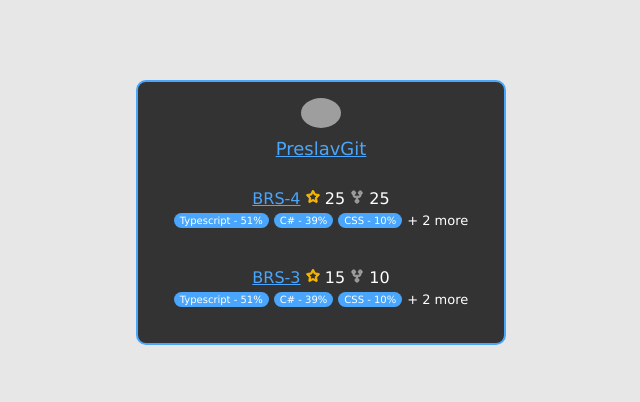
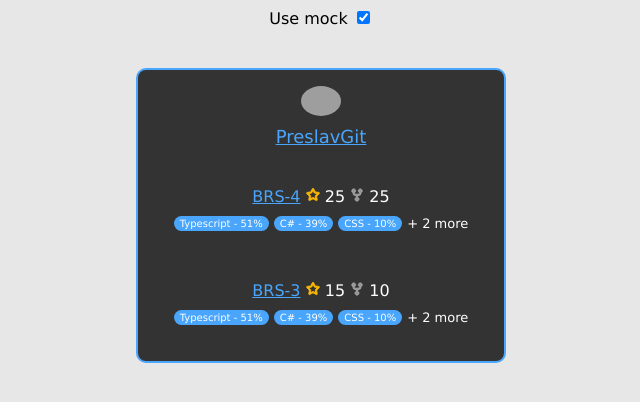
Before and after one commit to PreslavGit/GitProfileCard, a website built with Vite: page index.html in a window 1280 px wide. Shown: the whole page, without its empty margins (319-959 px from the left). Built offline with nearby package versions, Linux system fonts and the light colour scheme; grey boxes are pictures that could not be loaded.

Commit message:
CardComponent, UI interactivity

```diff
--- a/index.html
+++ b/index.html
@@ -7,12 +7,13 @@
   </head>
   <body>
     <div id="app">
-      <div id="card">
-          <img alt="Avatar" id="avatar">
-          <a id="username" target="_blank"></a>
-          <div id="repos"></div>
+      <label for="mockCheckbox">Use mock</label>
+      <input type="checkbox" id="mockCheckbox" checked="true">
+      <div style="text-align: center; display: none;" id="searchContainer">
+        <input type="text" id="userSearch" value="torvalds">
+        <button id="userSearchBtn">Search</button>
       </div>
     </div>
-    <script type="module" src="/src/main.ts"></script>
+    <script type="module" src="/src/main.ts" defer></script>
   </body>
 </html>
--- /dev/null
+++ b/src/CardComponent.ts
@@ -0,0 +1,96 @@
+import { GithubService } from "./GithubService"
+import { User, Repository } from "./types"
+
+export class CardComponent {
+    constructor(private readonly service: GithubService){}
+
+    public async appendCard(appendTo: Node, username: string) {
+        const {user, repos} = await this.getCardData(username)
+
+        const cardNode = this.createCardNode(user)
+        repos.forEach(r => {
+            this.appendRepo(cardNode, r)
+        })
+
+        appendTo.appendChild(cardNode)
+    }
+
+    private createCardNode(user: User){
+        const template = document.createElement('template')
+
+        template.innerHTML = `
+          <div id="card">
+              <img alt="Avatar" id="avatar" src="${user.avatar_url}">
+              <a id="username" target="_blank" href="${user.html_url}">${user.login}</a>
+              <div id="repos"></div>
+          </div>
+        `
+
+        return template.content.firstElementChild as Element
+    }
+
+    private appendRepo(repos: Node, repo: Repository) {
+        const template = document.createElement('template')
+        template.innerHTML = this.getRepoString(repo)
+
+        repos.appendChild(template.content.firstElementChild as Element)
+    }
+
+    private getRepoString(repo: Repository) {
+        if (repo.languages == null) repo.languages = {}
+
+        const languageKeys = Object.keys(repo.languages)
+        const langsByteSum = languageKeys.reduce((prev, curr) => {
+            const acc = repo.languages?.[curr] ?? 0
+            return prev + acc
+        }, 0)
+        const maxLangsDisplay = 3
+
+        return `
+        <div class="repo">
+          <div>
+            <a class="repoName" target="_blank" href="${repo.html_url}">
+              ${repo.name}
+            </a>
+            <span>
+              <svg viewBox="0 0 16 16" version="1.1" width="14">
+                <path stroke="#fcba03" fill="#fcba03" d="M8 .25a.75.75 0 0 1 .673.418l1.882 3.815 4.21.612a.75.75 0 0 1 .416 1.279l-3.046 2.97.719 4.192a.751.751 0 0 1-1.088.791L8 12.347l-3.766 1.98a.75.75 0 0 1-1.088-.79l.72-4.194L.818 6.374a.75.75 0 0 1 .416-1.28l4.21-.611L7.327.668A.75.75 0 0 1 8 .25Zm0 2.445L6.615 5.5a.75.75 0 0 1-.564.41l-3.097.45 2.24 2.184a.75.75 0 0 1 .216.664l-.528 3.084 2.769-1.456a.75.75 0 0 1 .698 0l2.77 1.456-.53-3.084a.75.75 0 0 1 .216-.664l2.24-2.183-3.096-.45a.75.75 0 0 1-.564-.41L8 2.694Z"></path>
+              </svg>
+              ${repo.stargazers_count}
+              <svg viewBox="0 0 16 16" version="1.1" width="14">
+                <path stroke="#a3a3a3" fill="#a3a3a3" d="M5 5.372v.878c0 .414.336.75.75.75h4.5a.75.75 0 0 0 .75-.75v-.878a2.25 2.25 0 1 1 1.5 0v.878a2.25 2.25 0 0 1-2.25 2.25h-1.5v2.128a2.251 2.251 0 1 1-1.5 0V8.5h-1.5A2.25 2.25 0 0 1 3.5 6.25v-.878a2.25 2.25 0 1 1 1.5 0ZM5 3.25a.75.75 0 1 0-1.5 0 .75.75 0 0 0 1.5 0Zm6.75.75a.75.75 0 1 0 0-1.5.75.75 0 0 0 0 1.5Zm-3 8.75a.75.75 0 1 0-1.5 0 .75.75 0 0 0 1.5 0Z"></path>
+              </svg>
+              ${repo.forks}
+            </span>
+          </div>
+          <div class="repoLangs">
+            ${languageKeys.map((l, i) => {
+            if (i < maxLangsDisplay) {
+                return `<div class="repoLang">${l} - ${this.displayPercentage(langsByteSum, (repo.languages?.[l] ?? 0))}%</div>`
+            } else if (i === maxLangsDisplay) {
+                return `<div class="repoLangsMore">+ ${languageKeys.length - maxLangsDisplay} more</div>`
+            }
+        }).join('')}
+          </div>
+        </div>
+      `
+    }
+
+    private displayPercentage(sum: number, part: number) {
+        return (part / sum * 100).toFixed()
+    }
+
+    private async getCardData(username: string) {
+        const user = await this.service.getUserByUsername(username)
+        if(!user) throw new Error("User not found")
+
+        const repos = await this.service.getUserRepos(username)
+
+        for (const repo of repos) {
+            const repoLangs = await this.service.getRepoLanguages(username, repo.name)
+            repo.languages = repoLangs
+        }
+
+        return {user, repos}
+    }
+}
--- /dev/null
+++ b/src/GithubService.mock.ts
@@ -0,0 +1,23 @@
+import { GithubService } from "./GithubService";
+import { Repository, RepositoryLanguages, User } from "./types";
+
+export class GithubServiceMock extends GithubService {
+    public async getRepoLanguages(): Promise<RepositoryLanguages> {
+        return { "Typescript": 123123, "C#": 92834, "CSS": 23234, "JSON": 234, "YAML": 212 }
+    }
+
+    public async getUserByUsername(): Promise<User | null> {
+        return {
+            avatar_url: "https://avatars.githubusercontent.com/u/115504848?s=400&v=4",
+            login: "PreslavGit",
+            html_url: "https://github.com/PreslavGit"
+        }
+    }
+
+    public async getUserRepos(): Promise<Repository[]> {
+        return [
+            { name: "BRS-4", html_url: "https://github.com/PreslavGit/BRS-4", forks: 25, stargazers_count: 25 },
+            { name: "BRS-3", html_url: "https://github.com/PreslavGit/BRS-4", forks: 10, stargazers_count: 15 }
+        ]
+    }
+}
--- a/src/GithubService.ts
+++ b/src/GithubService.ts
@@ -2,18 +2,6 @@ import { APIErrorMsg, Repository, RepositoryLanguages, User } from "./types"
 
 export class GithubService {
   private URL = 'https://api.github.com'
-
-  private async fetchRequest<T>(route: string): Promise<T> {
-    const res = await fetch(this.URL + route)
-
-    if (res.status >= 400) {
-      const err = await res.json() as APIErrorMsg
-      throw new Error(err.message)
-    }
-
-    const json = await res.json() as T
-    return json
-  }
 
   public async getUserByUsername(username: string){
     let user: User | null = null
@@ -48,8 +36,19 @@ export class GithubService {
     return langs;
   }
 
+  private async fetchRequest<T>(route: string): Promise<T> {
+    const res = await fetch(this.URL + route)
+
+    if (res.status >= 400) {
+      const err = await res.json() as APIErrorMsg
+      throw new Error(err.message)
+    }
+
+    const json = await res.json() as T
+    return json
+  }
+
   private handleError(err: unknown){
-    // TODO
     alert(err)
   }
 }
--- a/src/main.ts
+++ b/src/main.ts
@@ -1,95 +1,48 @@
+import { CardComponent } from './CardComponent';
 import { GithubService } from './GithubService';
-import { langsMock, reposMock, userMock } from './mocks';
+import { GithubServiceMock } from './GithubService.mock';
 import './style.css'
-import { Repository } from './types';
 
-const USE_MOCKS = true
+const app = document.getElementById("app")
+showCard()
 
-window.addEventListener('load', async () => {
-  const cardElements = getCardElements()
+document.getElementById('mockCheckbox')?.addEventListener('change', () => {
+  const searchContainer = document.getElementById('searchContainer')
+  if(!searchContainer) return
 
-  const service = new GithubService()
-  const username = "PreslavGit"
-  const user = USE_MOCKS ? userMock : await service.getUserByUsername(username)
-  const repos = USE_MOCKS ? reposMock : await service.getUserRepos(username)
+  const isSearchHidden = searchContainer.style.display == 'none'
+  searchContainer.style.display =  isSearchHidden ? 'block' : 'none'
+  if(!isSearchHidden){
+    showCard()
+  }else {
+    removeCard()
+  }
+})
 
-  for (const repo of repos) {
-    const repoLangs = USE_MOCKS ? langsMock : await service.getRepoLanguages(username, repo.name)
-    repo.languages = repoLangs
+document.getElementById('userSearchBtn')?.addEventListener('click', () => {
+  const inputVal = (document.getElementById('userSearch') as HTMLInputElement).value
+
+  showCard(inputVal, false)
+})
+
+function showCard(username = '', useMock = true){
+  removeCard()
+
+  if(!app){
+    alert("There was a problem showing the card")
+    return
   }
 
-  if (!user) return
+  const service = useMock ? new GithubServiceMock() : new GithubService()
+  const cardComponent = new CardComponent(service)
 
-  cardElements.avatar.src = user.avatar_url
-  cardElements.username.innerText = user.login
-  cardElements.username.href = user.html_url
-
-  repos.forEach(r => {
-    const template = document.createElement('template')
-    template.innerHTML = createRepo(r)
-    const repoHTML = template.content.firstElementChild
-
-    if (repoHTML) {
-      cardElements.repos?.appendChild(repoHTML)
-    }
-  })
-
-})
-
-function getCardElements() {
-  const avatar = document.getElementById('avatar') as HTMLImageElement
-  const username = document.getElementById('username') as HTMLAnchorElement
-  const repos = document.getElementById('repos')
-
-  return {
-    avatar,
-    username,
-    repos,
+  try{
+    cardComponent.appendCard(app, username)
+  }catch(e){
+    alert(e)
   }
 }
 
-function createRepo(repo: Repository) {
-
-  if(repo.languages == null){
-    repo.languages = {}
-  }
-  const languages = Object.keys(repo.languages)
-  const langsByteSum = languages.reduce((prev, curr) => {
-    const acc = repo.languages?.[curr] ?? 0
-    return prev + acc
-  }, 0)
-
-
-  return `
-    <div class="repo">
-      <div>
-        <a class="repoName" target="_blank" href="${repo.html_url}">
-          ${repo.name}
-        </a>
-        <span>
-          <svg viewBox="0 0 16 16" version="1.1" width="14">
-            <path stroke="#fcba03" fill="#fcba03" d="M8 .25a.75.75 0 0 1 .673.418l1.882 3.815 4.21.612a.75.75 0 0 1 .416 1.279l-3.046 2.97.719 4.192a.751.751 0 0 1-1.088.791L8 12.347l-3.766 1.98a.75.75 0 0 1-1.088-.79l.72-4.194L.818 6.374a.75.75 0 0 1 .416-1.28l4.21-.611L7.327.668A.75.75 0 0 1 8 .25Zm0 2.445L6.615 5.5a.75.75 0 0 1-.564.41l-3.097.45 2.24 2.184a.75.75 0 0 1 .216.664l-.528 3.084 2.769-1.456a.75.75 0 0 1 .698 0l2.77 1.456-.53-3.084a.75.75 0 0 1 .216-.664l2.24-2.183-3.096-.45a.75.75 0 0 1-.564-.41L8 2.694Z"></path>
-          </svg>
-          ${repo.stargazers_count}
-          <svg viewBox="0 0 16 16" version="1.1" width="14">
-            <path stroke="#a3a3a3" fill="#a3a3a3" d="M5 5.372v.878c0 .414.336.75.75.75h4.5a.75.75 0 0 0 .75-.75v-.878a2.25 2.25 0 1 1 1.5 0v.878a2.25 2.25 0 0 1-2.25 2.25h-1.5v2.128a2.251 2.251 0 1 1-1.5 0V8.5h-1.5A2.25 2.25 0 0 1 3.5 6.25v-.878a2.25 2.25 0 1 1 1.5 0ZM5 3.25a.75.75 0 1 0-1.5 0 .75.75 0 0 0 1.5 0Zm6.75.75a.75.75 0 1 0 0-1.5.75.75 0 0 0 0 1.5Zm-3 8.75a.75.75 0 1 0-1.5 0 .75.75 0 0 0 1.5 0Z"></path>
-          </svg>
-          ${repo.forks}
-        </span>
-      </div>
-      <div class="repoLangs">
-        ${languages.map((l, i) => {
-          if(i < 3){
-            return `<div class="repoLang">${l} - ${displayPercentage(langsByteSum, (repo.languages?.[l] ?? 0))}%</div>`
-          }else if(i ===3){
-            return `<div class="repoLangsMore">+ ${languages.length - 3} more</div>`
-          }
-        }).join('')}
-      </div>
-    </div>
-  `
+function removeCard(){
+  document.getElementById('card')?.remove()
 }
-
-function displayPercentage(sum: number, part: number){
-  return (part / sum * 100).toFixed()
-}
--- a/src/mocks.ts
+++ /dev/null
@@ -1,14 +0,0 @@
-import { User, Repository } from "./types"
-
-export const userMock = {
-  avatar_url: "https://avatars.githubusercontent.com/u/115504848?s=400&v=4",
-  login: "PreslavGit",
-  html_url: "https://github.com/PreslavGit"
-} as User
-
-export const reposMock = [
-  { name: "BRS-4", html_url: "https://github.com/PreslavGit/BRS-4" , forks: 25, stargazers_count: 25 },
-  { name: "BRS-3", html_url: "https://github.com/PreslavGit/BRS-4", forks: 10, stargazers_count: 15 }
-] as Repository[]
-
-export const langsMock = { "Typescript": 123123, "C#": 92834, "CSS": 23234, "JSON": 234, "YAML": 212}
--- a/src/style.css
+++ b/src/style.css
@@ -8,11 +8,23 @@
   --bg-color: #333
 }
 
+#app{
+  text-align: center;
+}
+
+#userSearchBtn{
+  background-color: var(--primary-color);
+  border: 0;
+  border-radius: 5px;
+  padding: 7px 5px;
+  color: white;
+}
+
 #card{
   background-color: var(--bg-color);
   width: 350px;
   margin: auto;
-  margin-top: 10vh;
+  margin-top: 5vh;
   padding: 1em 0.5em;
   display: flex;
   align-items: center;
@@ -40,7 +52,7 @@ a{
   display: flex;
   flex-direction: column;
   align-items: center;
-  gap: 5px;
+  gap: 10px;
   padding: 20px 0;
 }
 
```
Also changed, not shown: src/types.ts (+0 -15 lines).
